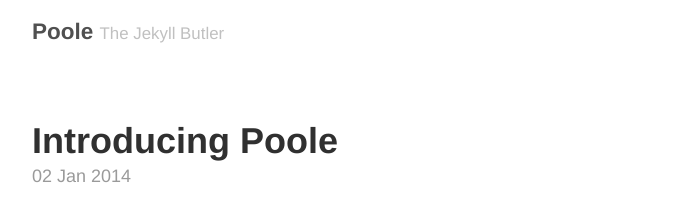
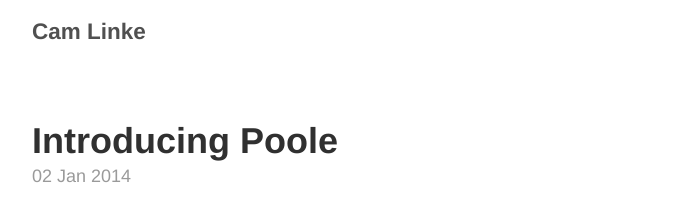
Before and after one commit to camlinke/camlinke.github.io, a Jekyll site: the page built from index.html, in a window 1280 px wide. Shown: the top 212 px of the page, without its empty margins (293-985 px from the left). Built offline with Jekyll 4.4.1, drawn with Linux system fonts in a browser that asks for light colours; the list of posts is cut into pages by our own code.

Commit message:
changed config

```diff
--- a/_config.yml
+++ b/_config.yml
@@ -5,9 +5,9 @@
 relative_permalinks: true
 
 # Setup
-title:               Poole
-tagline:             The Jekyll Butler
-url:                 http://getpoole.com
+title:               Cam Linke
+tagline:
+url:                 http://camlinke.com
 paginate:            1
 baseurl:             ""
 
@@ -20,11 +20,11 @@
 
 # About/contact
 author:
-  name:              Mark Otto
-  url:               https://twitter.com/mdo
-  email:             markdotto@gmail.com
+  name:              Cam Linke
+  url:               https://twitter.com/camlinke
+  email:             cam.linke@gmail.com
 
 # Custom vars
 version:             2.0.0
 github:
-  repo:              https://github.com/poole/poole
+  repo:              https://github.com/camlinke/camlinke.github.io
```
